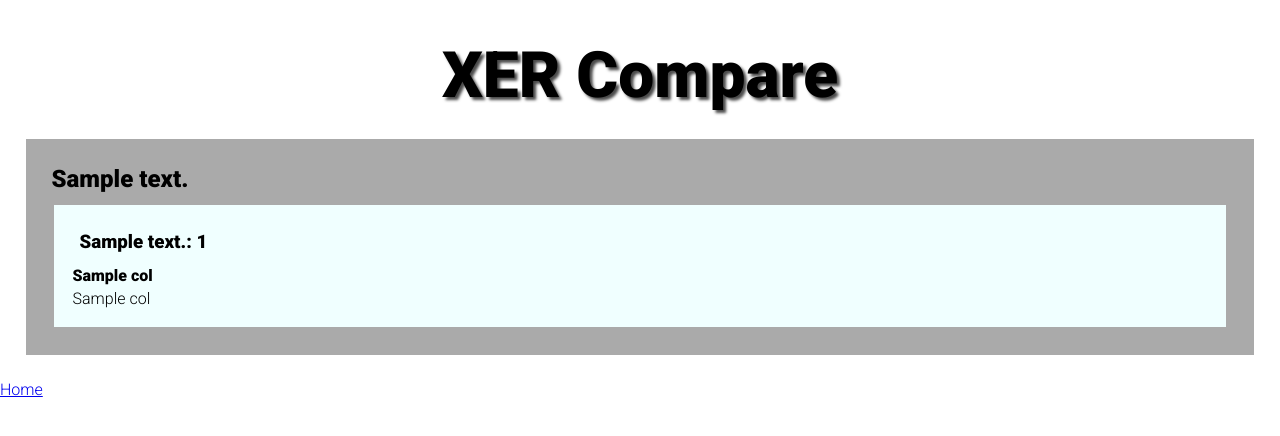
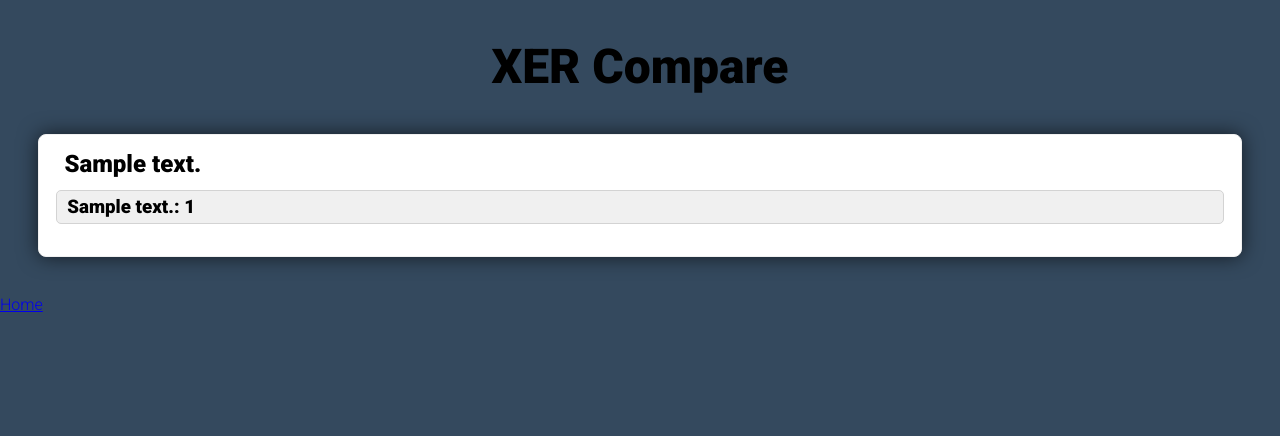
Before and after one commit to jjCode01/xer_reviewer, a Flask app: template xer_analyzer/templates/results.html in a window 1280 px wide. Shown: the top 436 px of the page. Run offline with Flask 2, Linux system fonts and the light colour scheme; the template is opened without the code that fills it: most values are stand-ins (such as "Sample title", 1, 10 or a date in 2020).

Commit message:
added css styling and made tables collapsible

```diff
--- a/xer_analyzer/data/data.py
+++ b/xer_analyzer/data/data.py
@@ -29,12 +29,12 @@ changes = {
             'rows': []
         },
         'start': {
-            'desc': 'Taskual Start Date Changes',
+            'desc': 'Actual Start Date Changes',
             'cols': ['Task Id', 'Task Name', 'New Start', 'Old Start'],
             'rows': []
         },
         'finish': {
-            'desc': 'Taskual Finish Date Changes',
+            'desc': 'Actual Finish Date Changes',
             'cols': ['Task Id', 'Task Name', 'New Finish', 'Old Finish'],
             'rows': []
         },
--- a/xer_analyzer/static/css/base.css
+++ b/xer_analyzer/static/css/base.css
@@ -2,6 +2,7 @@ html, body{
     margin: 0;
     padding: 0;
     font-family: 'Roboto', sans-serif;
+    background: #34495e;
 }
 
 .header{
@@ -11,24 +12,67 @@ html, body{
 }
 
 .category{
-    background: #aaa;
-    margin: 2%;
-    padding: 1rem;
+    /* background: rgb(225, 225, 225); */
+    margin: 3%;
+    padding: 15px 5px;
+    border-radius: 8px;
+    border: solid rgb(240, 240, 240) 1px;
+    background: white;
+    box-shadow: rgba(0, 0, 0, 0.63) 0px 0px 20px;
 }
 
 .change{
     margin: 1%;
-    padding: 1rem;
-    background: azure;
+    /* padding: 1rem; */
+    /* border-radius: 8px;
+    background: white;
+    box-shadow: lightgray 0px 0px 10px; */
+}
+
+.description{
+    padding: 5px 10px;
+    background: rgb(240, 240, 240);
+    border-radius: 5px;
+    margin-bottom: 5px;
+    border: solid lightgray 1px;
+}
+
+.odd{
+    background: rgb(240, 240, 240);
+}
+
+.data{
+    padding: 0 10px;
+    max-height: 0px;
+    overflow: hidden;
+    transition: max-height 0.3s ease-out;
 }
 
 h1{
-    font-size: 4rem;
+    font-size: 3rem;
     font-weight: bold;
     margin: 0;
-    text-shadow: 3px 3px 3px rgb(75, 75, 75);
 }
 
-h2, h3{
-    margin: 10px;
+h2{
+    margin: 0px 20px;
 }
+
+h3{
+    margin: 0px
+}
+
+table{
+    border-collapse: collapse;
+    border-radius: 5px;
+    margin-bottom: 10px;
+}
+
+th, td{
+    padding: 2px 10px;
+    border-bottom: solid gray 1px;
+}
+
+th{
+    text-align: left;
+}
--- /dev/null
+++ b/xer_analyzer/static/js/script.js
@@ -0,0 +1,14 @@
+var coll = document.getElementsByClassName("collapsible");
+var i;
+
+for (i = 0; i < coll.length; i++) {
+    coll[i].addEventListener("click", function() {
+        this.classList.toggle("active");
+        var content = this.nextElementSibling;
+        if (content.style.maxHeight){
+            content.style.maxHeight = null;
+        } else {
+            content.style.maxHeight = content.scrollHeight + "px";
+        }
+    });
+}
--- a/xer_analyzer/templates/results.html
+++ b/xer_analyzer/templates/results.html
@@ -8,8 +8,11 @@
 
                 {% if chg != "desc" %}
                 <div class="change">
+                    <div class="description collapsible">
                     <h3>{{ changes[cat][chg]['desc'] }}: {{ changes[cat][chg]['rows']|length }}</h3>
+                    </div>
                     {% if changes[cat][chg]['rows'] %}
+                        <div class="data">
                         <table>
                             <tr>
                             {% for col in changes[cat][chg]['cols'] %}
@@ -17,13 +20,18 @@
                             {% endfor %}
                             </tr>
                             {% for row in changes[cat][chg]['rows'] %}
-                                <tr>
+                                {% if loop.index % 2 == 0 %}
+                                <tr class="even">
+                                {% else %}
+                                <tr class="odd">
+                                {% endif %}
                                     {% for col in row %}
                                         <td>{{ col }}</td>
                                     {% endfor %}
                                 </tr>
                             {% endfor %}
                         </table>
+                        </div>
                     {% endif %}
                 </div>
                 {% endif %}
@@ -33,4 +41,6 @@
 
 <a href="/">Home</a>
 
+<script src="../static/js/script.js"></script>
+
 {% endblock %}
```
